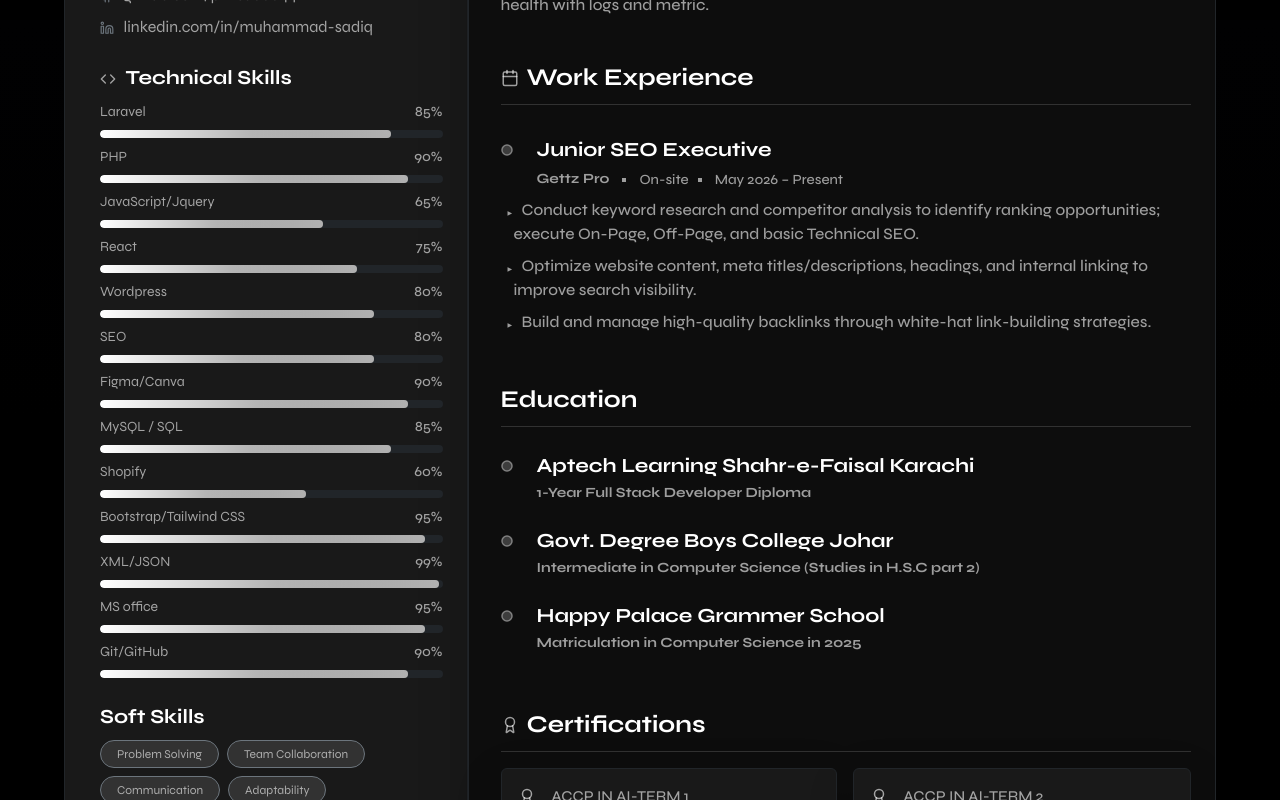
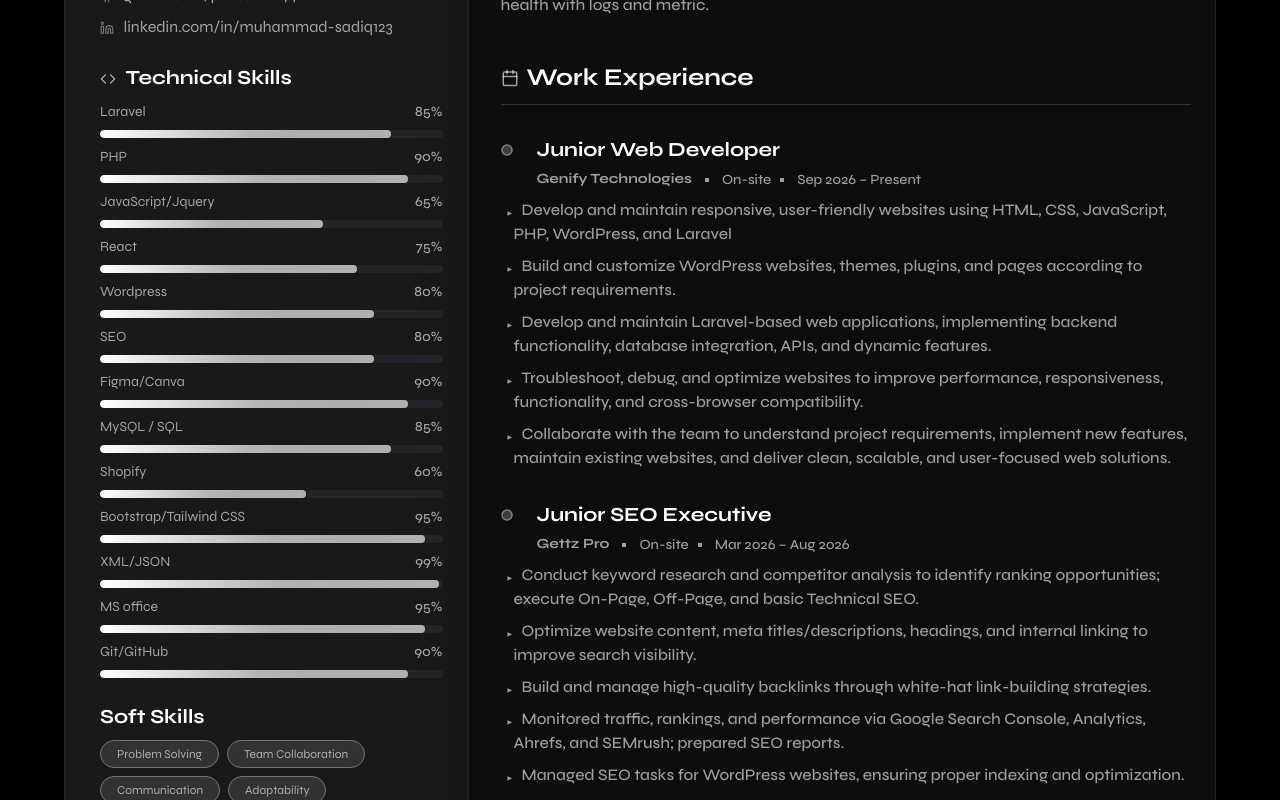
Before and after one commit to privsaaaa44/Portfolio, a React (Vite) app: page / in a window 1280 px wide. Shown: the part 2380-3180 px from the top of the page. Built offline with nearby package versions, Linux system fonts and the light colour scheme.

Commit message:
completed

```diff
--- a/src/components/Resume.jsx
+++ b/src/components/Resume.jsx
@@ -110,9 +110,9 @@ const ResumePageSection = ({ isVisible, sectionRef, isHovered, setIsHovered }) =
                 </a>
               </div>
               <div className="thirdone mt-2 secondoneallofit">
-                <a className="text-secondary" href="https://www.linkedin.com/in/muhammad-sadiq-1abbba36b" target="_blank" rel="noopener noreferrer">
+                <a className="text-secondary" href="https://www.linkedin.com/in/muhammad-sadiq123" target="_blank" rel="noopener noreferrer">
                   <Linkedin className="me-2" width={14} height={14} />
-                  <span className="contactinfospan fs-6 fw-light" style={{ color: '#ffffff99', fontSize: isMobile ? '12px' : '14px' }}>linkedin.com/in/muhammad-sadiq</span>
+                  <span className="contactinfospan fs-6 fw-light" style={{ color: '#ffffff99', fontSize: isMobile ? '12px' : '14px' }}>linkedin.com/in/muhammad-sadiq123  </span>
                 </a>
               </div>
             </div>
@@ -252,7 +252,49 @@ const ResumePageSection = ({ isVisible, sectionRef, isHovered, setIsHovered }) =
                 <span className="espan text-white fw-bold fs-4 p-2" style={{ fontSize: isMobile ? '16px' : '20px' }}>Work Experience</span>
               </div>
               <hr className="mt-0" style={{ color: '#ffffff99' }} />
-                  {/* Job 3 */}
+                  {/* Job 3 */}  <div data-aos="fade-right" data-aos-offset="100" data-aos-easing="ease-in-sine" className="flex justify-center items-center">
+                <div className="d-flex align-items-center" style={{ marginTop: '30px' }}>
+                  <Circle width={12} height={12} stroke="gray" fill="#3D3D3D" strokeWidth={3} />
+                  <span className="text-white fs-5 fw-bold ms-4" style={{ fontSize: isMobile ? '15px' : '18px' }}>Junior Web Developer</span>
+                </div>
+                <div className="company mt-1">
+                  <div className="d-flex align-items-center flex-wrap" style={{ paddingLeft: isMobile ? '24px' : '36px' }}>
+                    <h4 className="fw-bolder mb-0" style={{ fontSize: isMobile ? '13px' : '14px', color: '#ffffff99' }}>
+                   Genify Technologies
+                    </h4>
+                    <ul className="mb-0 d-flex align-items-center gap-4 flex-wrap" style={{ listStyleType: 'square', paddingLeft: '8px', margin: 0, marginLeft: isMobile ? '2px' : '4px' }}>
+                      <li className="ms-3" style={{ fontSize: isMobile ? '12px' : '14px', color: '#ffffff99', paddingLeft: '2px' }}>
+                        On-site
+                      </li>
+                      <li style={{ fontSize: isMobile ? '12px' : '14px', color: '#ffffff99', paddingLeft: '2px' }}>
+                     Sep 2026 – Present
+                      </li>
+                    </ul>
+                  </div>
+                  <div className="companypara mt-2" style={{ marginLeft: isMobile ? '8px' : '13px' }}>
+                    <ul className="companyul ps-0">
+                      <li className="companyli fs-6 mb-2" style={{ color: '#ffffff99', fontSize: isMobile ? '13px' : '15px' }}>
+                        <span className="ms-2">Develop and maintain responsive, user-friendly websites using HTML, CSS, JavaScript, PHP, WordPress, and Laravel</span>
+                      </li>
+                      <li className="companyli fs-6 mb-2" style={{ color: '#ffffff99', fontSize: isMobile ? '13px' : '15px' }}>
+                        <span className="ms-2">Build and customize WordPress websites, themes, plugins, and pages according to project requirements.</span>
+                      </li>
+                      <li className="companyli fs-6 mb-2" style={{ color: '#ffffff99', fontSize: isMobile ? '13px' : '15px' }}>
+                        <span className="ms-2">Develop and maintain Laravel-based web applications, implementing backend functionality, database integration, APIs, and dynamic
+features.</span>
+                      </li>
+                      <li className="companyli fs-6 mb-2" style={{ color: '#ffffff99', fontSize: isMobile ? '13px' : '15px' }}>
+                        <span className="ms-2">Troubleshoot, debug, and optimize websites to improve performance, responsiveness, functionality, and cross-browser compatibility.</span>
+                      </li>
+                      <li className="companyli fs-6 mb-2" style={{ color: '#ffffff99', fontSize: isMobile ? '13px' : '15px' }}>
+                        <span className="ms-2">Collaborate with the team to understand project requirements, implement new features, maintain existing websites, and deliver clean,
+scalable, and user-focused web solutions.
+</span>
+                      </li>
+                    </ul>
+                  </div>
+                </div>
+              </div>
               <div data-aos="fade-right" data-aos-offset="100" data-aos-easing="ease-in-sine" className="flex justify-center items-center">
                 <div className="d-flex align-items-center" style={{ marginTop: '30px' }}>
                   <Circle width={12} height={12} stroke="gray" fill="#3D3D3D" strokeWidth={3} />
@@ -268,7 +310,7 @@ const ResumePageSection = ({ isVisible, sectionRef, isHovered, setIsHovered }) =
                         On-site
                       </li>
                       <li style={{ fontSize: isMobile ? '12px' : '14px', color: '#ffffff99', paddingLeft: '2px' }}>
-                        May 2026 – Present
+                        Mar 2026 – Aug 2026
                       </li>
                     </ul>
                   </div>
@@ -283,10 +325,17 @@ const ResumePageSection = ({ isVisible, sectionRef, isHovered, setIsHovered }) =
                       <li className="companyli fs-6 mb-2" style={{ color: '#ffffff99', fontSize: isMobile ? '13px' : '15px' }}>
                         <span className="ms-2">Build and manage high-quality backlinks through white-hat link-building strategies.</span>
                       </li>
+                      <li className="companyli fs-6 mb-2" style={{ color: '#ffffff99', fontSize: isMobile ? '13px' : '15px' }}>
+                        <span className="ms-2">Monitored traffic, rankings, and performance via Google Search Console, Analytics, Ahrefs, and SEMrush; prepared SEO reports.</span>
+                      </li>
+                      <li className="companyli fs-6 mb-2" style={{ color: '#ffffff99', fontSize: isMobile ? '13px' : '15px' }}>
+                        <span className="ms-2">Managed SEO tasks for WordPress websites, ensuring proper indexing and optimization.</span>
+                      </li>
                     </ul>
                   </div>
                 </div>
               </div>
+
     {/* Job 2 */}
 
 
```
Also changed, not shown: 2 other files (tests, documents, lock files or other folders).
